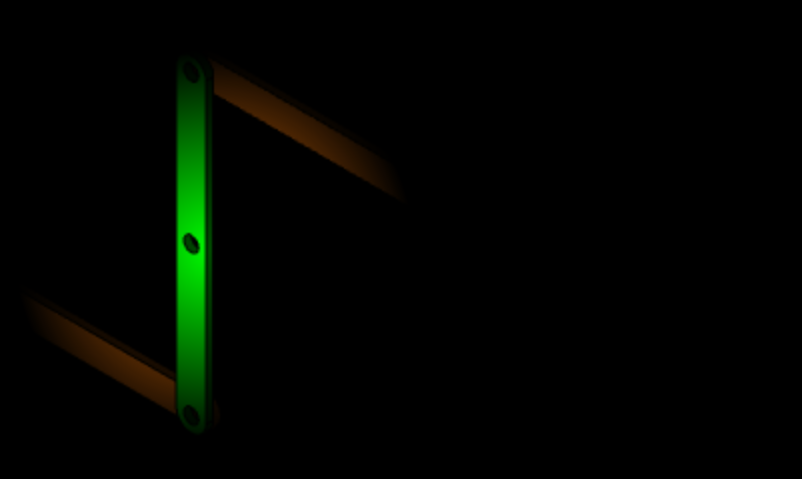
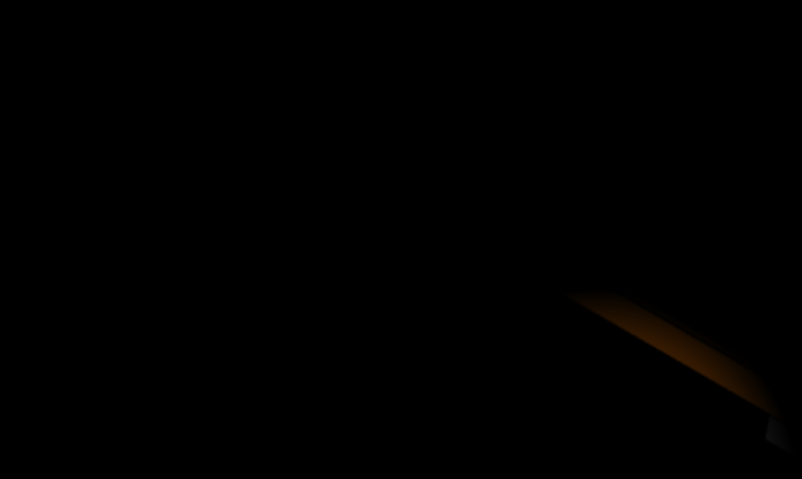
Before and after one commit to SHZ2006/Mechanism_Game, a plain HTML site: page index.html in a window 1280 px wide. Shown: the part 151-630 px from the top of the page, without its empty margins (426-1228 px from the left). Drawn offline with Linux system fonts and the light colour scheme.

Commit message:
Update style.css

```diff
--- a/style.css
+++ b/style.css
@@ -16,6 +16,6 @@ html, body {
   height: 100%;
   background: url('images/mechanism1.png') no-repeat center center/cover;
 
-  mask-image: radial-gradient(circle 200px at var(--cursorX, 50%) var(--cursorY, 50%), rgba(0, 0, 0, 1), rgba(0, 0, 0, 0));
-  -webkit-mask-image: radial-gradient(circle 200px at var(--cursorX, 50%) var(--cursorY, 50%), rgba(0, 0, 0, 1), rgba(0, 0, 0, 0));
+  mask-image: radial-gradient(circle 200px at var(--cursorX, 80%) var(--cursorY, 80%), rgba(0, 0, 0, 1), rgba(0, 0, 0, 0));
+  -webkit-mask-image: radial-gradient(circle 200px at var(--cursorX, 80%) var(--cursorY, 80%), rgba(0, 0, 0, 1), rgba(0, 0, 0, 0));
 }
```
